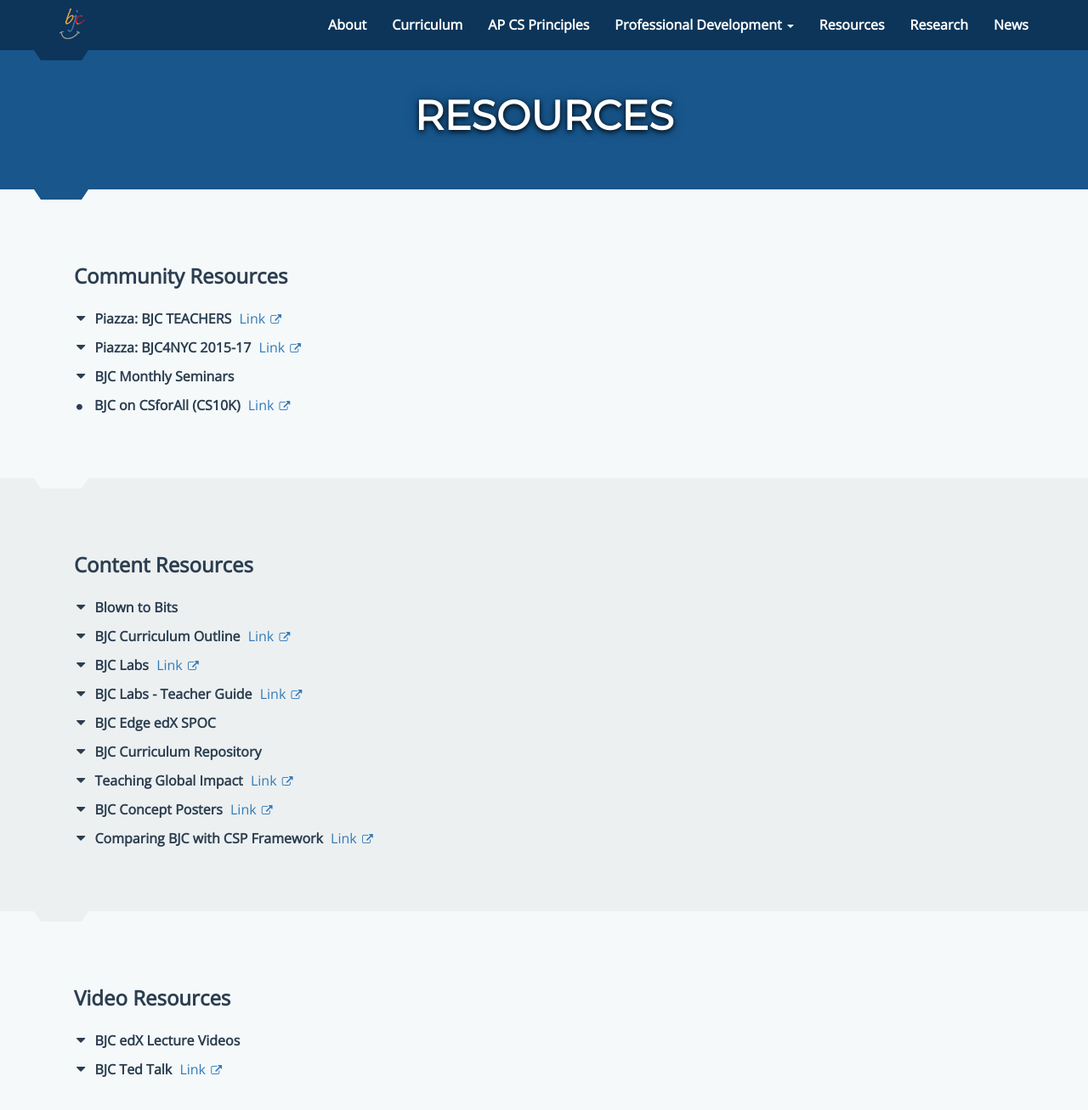
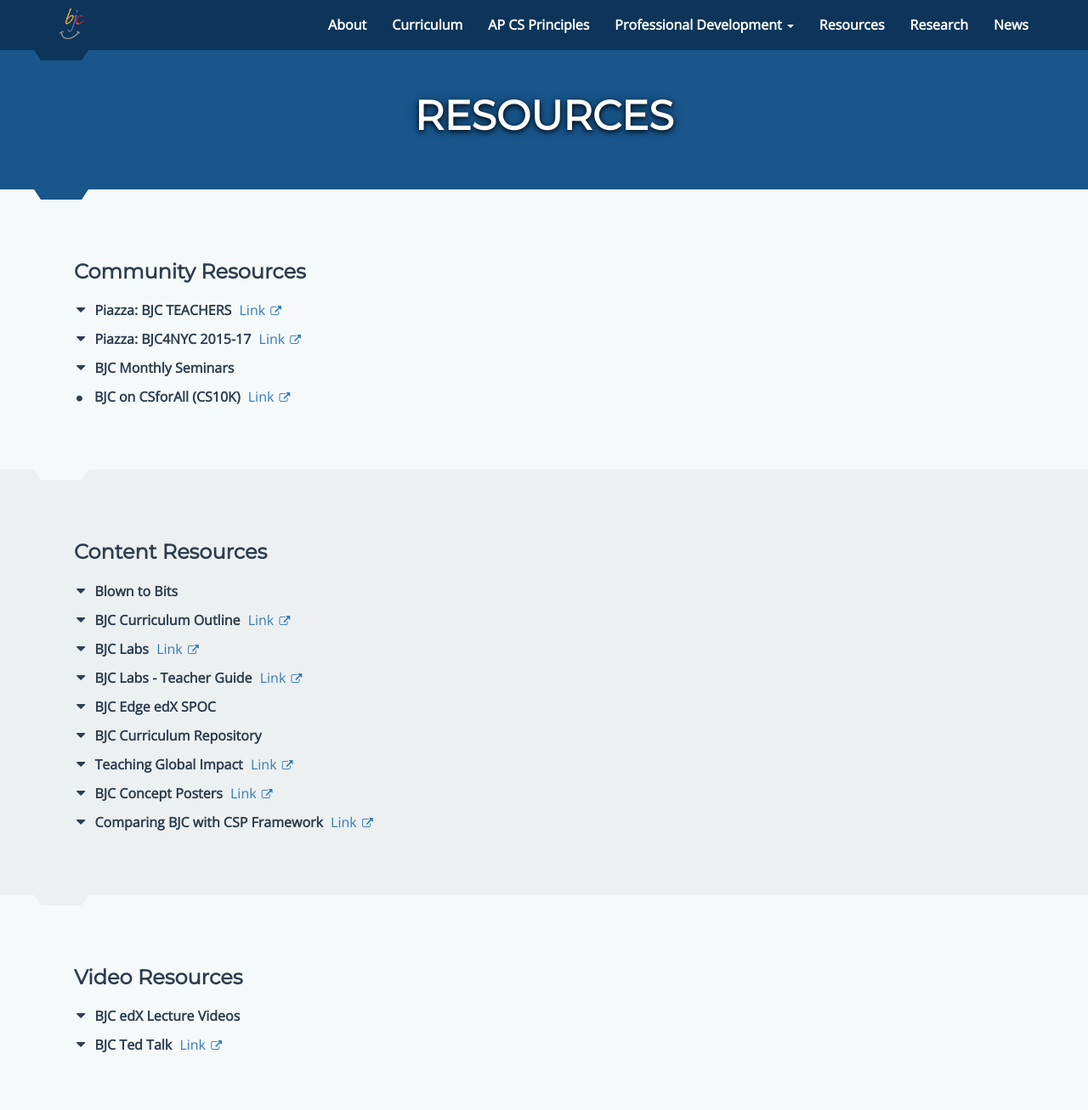
Before and after one commit to beautyjoy/beautyjoy.github.io, a Jekyll site: the page built from resources.html, in a window 1280 px wide and 1400 px high. Shown: the top 1307 px of the window at 85% size. Built offline with Jekyll 4.4.1, drawn with Linux system fonts in a browser that asks for light colours; some of the changed text lies outside the part shown.

Commit message:
Updated formatting of resources.

```diff
--- a/_data/resources/08-ap-csp-study-materials.yml
+++ b/_data/resources/08-ap-csp-study-materials.yml
@@ -1,6 +1,6 @@
 subheading: AP CS Principles Study Materials for Students
 resources:
-  - name: Snap*!* CSP Reference Sheet
+  - name: Snap<em>!</em> CSP Reference Sheet
     link: http://tinyurl.com/snapcsp
     description: |
       This Snap*!* project has all the reference sheet commands implemented in Snap*!*, with Robot commands, the ability to import/export mazes from/to a text file, and the ability to click directly on the maze to edit it (clicking on any cell will toggle it from blank->goal->wall->blank->etc.). You can move the Robot around with the left/up/right arrow keys and query CAN_MOVE with the down arrow key. We have two "assignment" (i.e., left arrow) blocks, one solid and one hollow: the solid one is for defining and assigning a new variable, and the hollow one is for updating the assignment (you drag the variable you want to assign into the left slot).
--- a/css/styles.scss
+++ b/css/styles.scss
@@ -470,12 +470,6 @@
 
         .resource-name {
             font-weight: bold;
-
-            // Compensate for automatic paragraphing by Markdown
-            p {
-                display: inline;
-                font-weight: inherit;
-            }
         }
 
         .resource-link {
--- a/resources.html
+++ b/resources.html
@@ -5,7 +5,7 @@
 {% for group_hash in site.data.resources %}
     {% assign group = group_hash[1] %}
     {% capture section_content %}
-    <h3>{{ group.subheading | markdownify }}</h3>
+    <h3>{{ group.subheading }}</h3>
     <ul class="resources-list">
     {% for resource in group.resources %}
         {% assign resource_id = group_hash[0] | append: "-resource-" | append: forloop.index %}
@@ -17,7 +17,7 @@
                 {% else %}
                 <i class="fa fa-circle"></i>
                 {% endif %}
-                <span class="resource-name">{{ resource.name | markdownify }}</span>
+                <span class="resource-name">{{ resource.name }}</span>
                 {% if resource.description %}
                 </a>
                 {% endif %}
@@ -99,7 +99,7 @@
     <div class="container">
         <div class="row">
             <div class="col-xs-12">
-                <h2>Beauty and Joy of Computing course at UC Berkeley</h2>
+                <h3>Beauty and Joy of Computing course at UC Berkeley</h3>
                 <ul>
                     <li>
                         <a href="http://bjc.eecs.berkeley.edu/bjc-r/topic/topic.html?topic=berkeley_bjc/intro_new/1-introduction.topic">Topic 1: Introduction to Snap<i>!</i></a>
@@ -161,7 +161,7 @@
     <div class="container">
         <div class="row">
             <div class="col-xs-12">
-                <h2>Lecture slides on Social Implications of Computing</h2>
+                <h3>Lecture slides on Social Implications of Computing</h3>
             </div>
             <div class="col-xs-12">
                 <div class="topic_container">
@@ -210,11 +210,11 @@
     <div class="container">
         <div class="row">
             <div class="col-xs-12">
-                <h2>Hour of Code</h2>
+                <h3>Hour of Code</h3>
                 <p>
                     BJC's <a href="http://code.org/">Hour of Code</a> tutorial is <a href="http://snap.berkeley.edu/hoc">here</a>.
                 </p>
-                <h2>Snap Manuals</h2>
+                <h3>Snap<em>!</em> Manuals</h3>
                 <p>
                     <a href="http://snap.berkeley.edu/SnapManual.pdf">S<small><small>NAP</small></small><i>!</i> Manual &mdash; part reference, part advanced tutorial (PDF)</a>
                 </p>
@@ -228,7 +228,7 @@
     <div class="container-fluid">
         <div class="row">
             <div class="col-xs-12">
-                <h3 class="text-center text-uppercase">Snap Projects</h3>
+                <h3 class="text-center text-uppercase">Snap<em>!</em> Projects</h3>
             </div>
         </div>
         <div class="row">
```
Also changed, not shown: _data/resources/05-snap.yml (+8 -8 lines).
